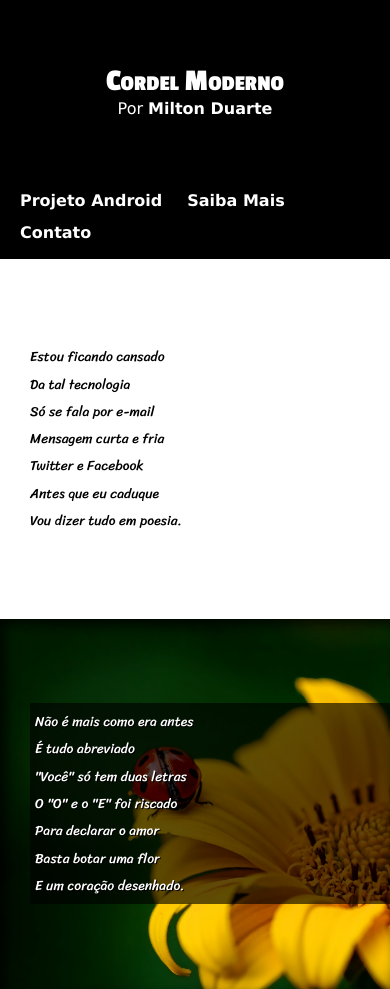
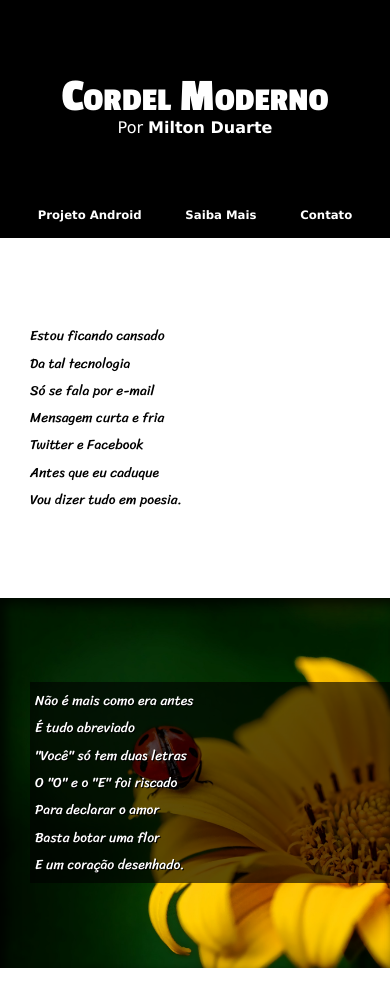
Before and after one commit to kauecaldeiras/projeto-cordel, a plain HTML site: page index.html in a window 390 px wide. Shown: the top 989 px of the page. Drawn offline with Linux system fonts and the light colour scheme.

Commit message:
Arrumando Responsividade
Tamanho dos links, do h1, do body, etc

```diff
--- a/projeto-cordel.css
+++ b/projeto-cordel.css
@@ -17,7 +17,8 @@
 }
 
 html, body {
-    min-height: 100vh;
+    max-height: 100vw;
+    max-width: 100vw;
     background-color: darkgrey;
     font-family: var(--fonte1);
 }
@@ -33,24 +34,26 @@ header > h1 {
     /* text-transform: uppercase; */
     font-variant: small-caps;
     font-family: var(--fonte2);
-    font-size: 8vw;
+    font-size: 12vw;
 }
 
 header > p {
-    margin-top: -5vw;
+    margin-top: -8vw;
     padding-bottom: 50px;
 }
 
 header > nav {
     text-align: left;
     padding: 10px;
-    padding: 10px;
     box-shadow: 0px 7px 9px rgba(0, 0, 0, 0.555);
+    font-size: 3vw;
+    text-align: center;
     }
 
 header > nav > a {
     color: white;
     padding: 10px;
+    margin: 10px;
     text-decoration: none;
     font-weight: bolder;
     }
```
